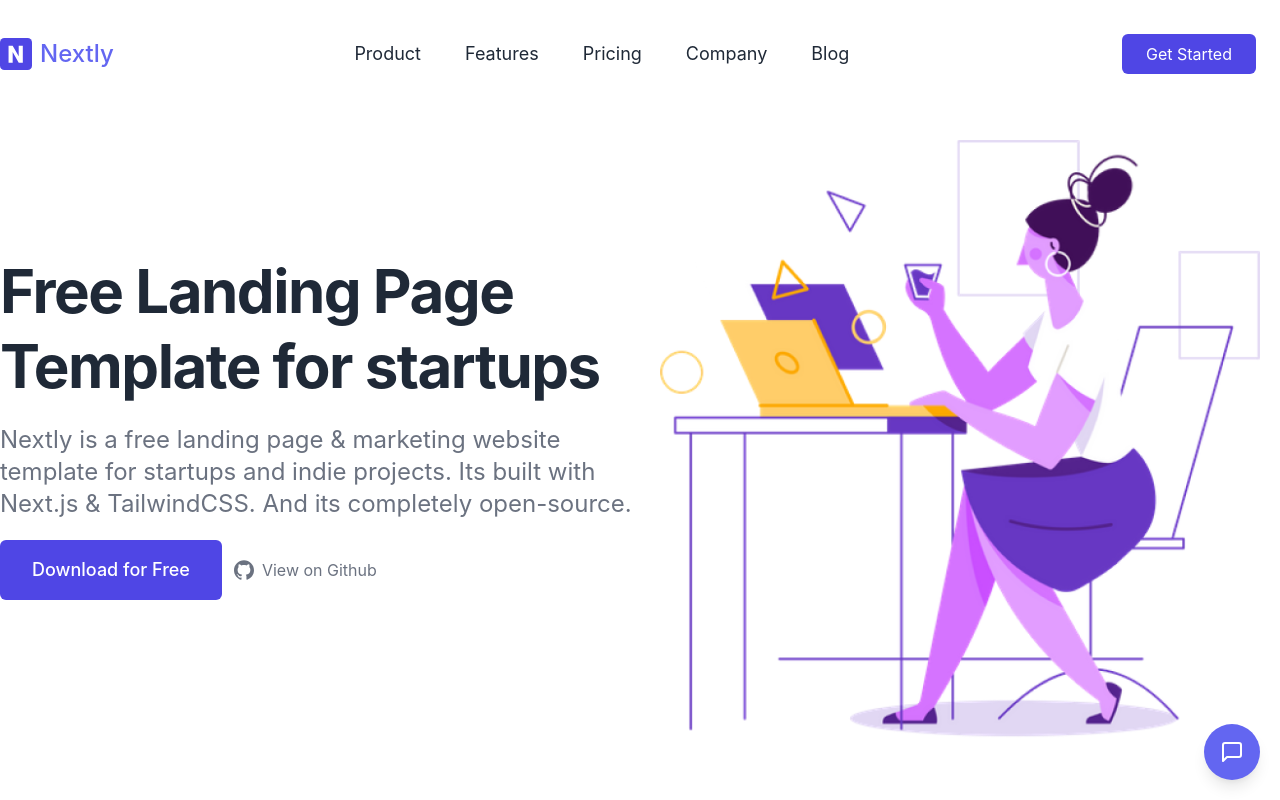
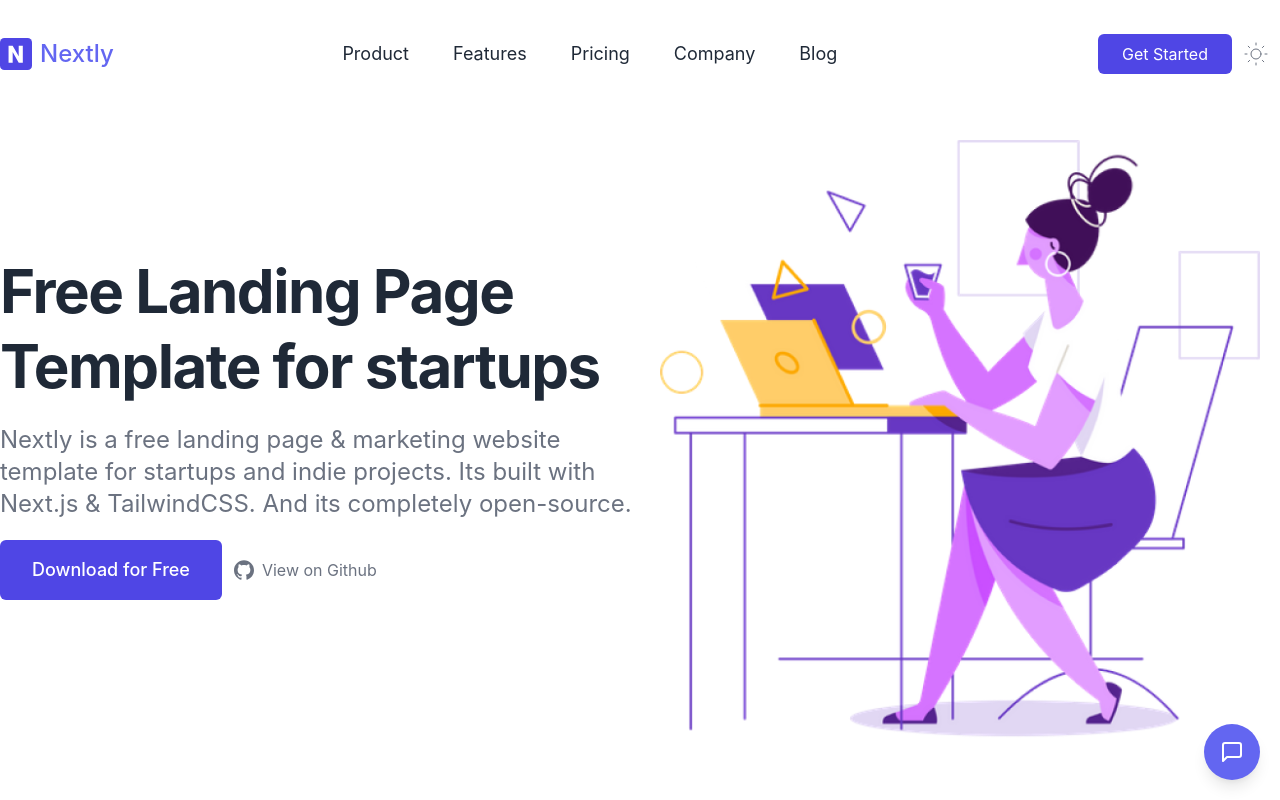
Before and after one commit to git0802/nextly-landing-sample, a Next.js app: page / in a window 1280 px wide. Shown: the top 800 px of the page. Built offline with nearby package versions, Linux system fonts and the light colour scheme.

Commit message:
fix dark mode switch

```diff
--- a/components/DarkSwitch.js
+++ b/components/DarkSwitch.js
@@ -3,7 +3,7 @@
 
 const ThemeChanger = () => {
   const [mounted, setMounted] = useState(false);
-  const { theme, setTheme } = useTheme("light");
+  const { theme, setTheme } = useTheme();
 
   // When mounted on client, now we can show the UI
   useEffect(() => setMounted(true), []);
@@ -12,7 +12,7 @@
 
   return (
     <div className="flex items-center">
-      {theme === "dark" && (
+      {theme === "dark" ? (
         <button
           onClick={() => setTheme("light")}
           className="text-gray-300 rounded-full outline-none focus:outline-none">
@@ -26,11 +26,10 @@
             <path d="M17.293 13.293A8 8 0 016.707 2.707a8.001 8.001 0 1010.586 10.586z" />
           </svg>
         </button>
-      )}
-      {theme === "light" && (
+      ) : (
         <button
           onClick={() => setTheme("dark")}
-          className="text-gray-500 rounded-full outline-none focus:outline-none focus:ring focus:ring-gray-400 focus:ring-opacity-20">
+          className="text-gray-500 rounded-full outline-none focus:outline-none focus-visible:ring focus-visible:ring-gray-100 focus:ring-opacity-20">
           <span className="sr-only">Dark Mode</span>
           <svg
             xmlns="http://www.w3.org/2000/svg"
```
